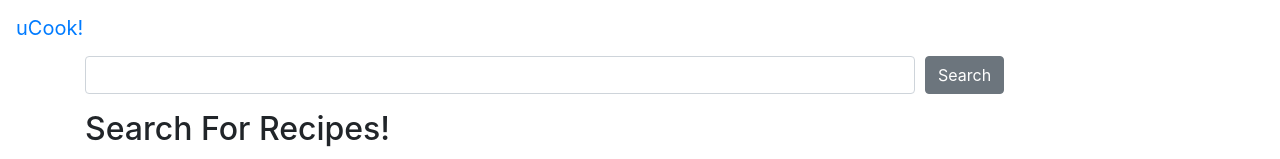
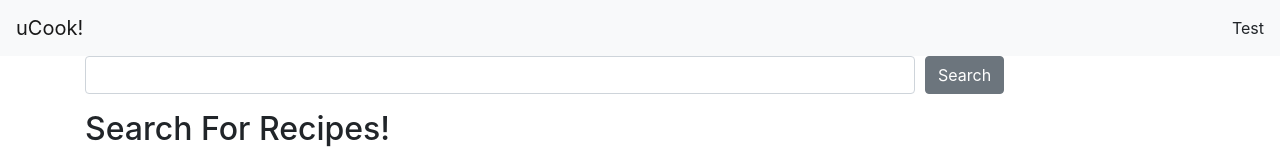
Before and after one commit to ikemous/recipe-capstone, a React (Create React App) app in the folder client/: page / in a window 1280 px wide. Shown: the top 159 px of the page. Built offline with nearby package versions, Linux system fonts and the light colour scheme; no server answers.

Commit message:
added logout function

```diff
--- a/client/src/components/TotallyCewlNavBar.tsx
+++ b/client/src/components/TotallyCewlNavBar.tsx
@@ -1,17 +1,21 @@
-import React from "react";
-import { Navbar, NavbarToggler, Collapse, Nav, NavItem, NavLink, NavbarBrand } from "reactstrap";
+import React, { useState  } from "react";
+import { Link } from "react-router-dom";
+import { Navbar, NavbarToggler, Collapse, Nav, NavItem } from "reactstrap";
 
 function TotallyCewlNavBar() {
+  const [navOpen, setNavOpen] = useState<boolean>(false);
   return (
-    <nav>
-      <Navbar expand="sm">
-        <NavbarBrand>uCook!</NavbarBrand>
-        <NavbarToggler />
-        <Collapse>
-
-        </Collapse>
-      </Navbar>
-    </nav>
+    <Navbar color="light" light expand="sm">
+      <Link to="/" className="navbar-brand">uCook!</Link>
+      <NavbarToggler onClick={() => setNavOpen(!navOpen)}/>
+      <Collapse className="justify-content-end" isOpen={navOpen} navbar>
+        <Nav  navbar>
+          <NavItem>
+            Test
+          </NavItem>
+        </Nav>
+      </Collapse>
+    </Navbar>
   );
 };
 
--- a/client/src/utils/contexts/AuthContext.js
+++ b/client/src/utils/contexts/AuthContext.js
@@ -14,6 +14,7 @@ export const AuthProvider = ({ children }) => {
 
     const signup = (email, password) => auth.createUserWithEmailAndPassword(email, password);
     const login = (email, password) => auth.signInWithEmailAndPassword(email, password);
+    const logout = () => auth.signOut();
 
     useEffect(() => {
         const unsubscribe = auth.onAuthStateChanged(user => {
@@ -28,7 +29,8 @@ export const AuthProvider = ({ children }) => {
     const value = {
         currentUser,
         signup,
-        login
+        login,
+        logout
     }
 
     return (
```
Also changed, not shown: client/src/components/LogoutButton.tsx (added, +18 -0 lines).
